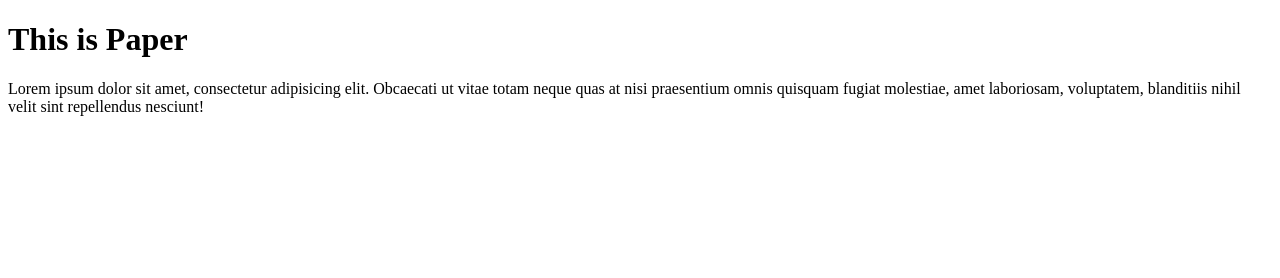
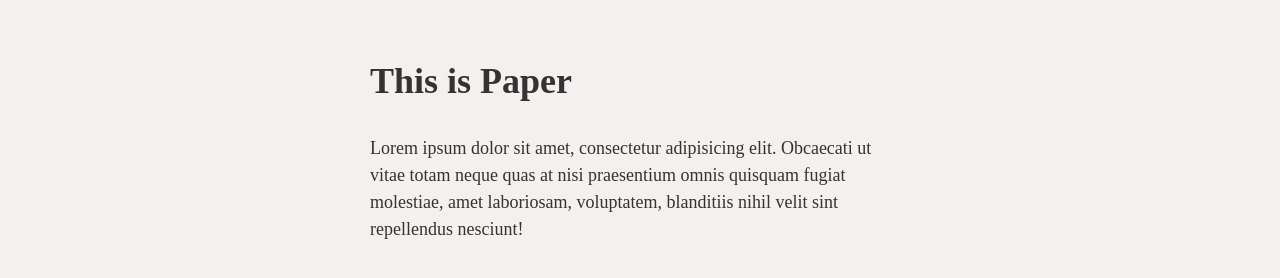
Before and after one commit to csshugs/paper, a website: page index.html in a window 1280 px wide. Drawn offline with Linux system fonts and the light colour scheme.

Commit message:
feat: add basic css

```diff
--- /dev/null
+++ b/css/style.css
@@ -0,0 +1,37 @@
+body,
+h1, h2, h3, h4, h5, h6,
+blockquote, p, pre,
+dl, dd, ol, ul,
+figure,
+hr,
+fieldset, legend {
+    margin:  0;
+    padding: 0;
+}
+
+address,
+h1, h2, h3, h4, h5, h6,
+blockquote, p, pre,
+dl, ol, ul,
+figure,
+hr,
+table,
+fieldset {
+    margin-bottom: 1.5rem;
+}
+
+html {
+    font-size: 18px;
+    line-height: 1.5;
+    background-color: #f3f0f0;
+    color: #333;
+}
+
+body {
+    max-width: 60ch;
+    margin-left: auto;
+    margin-right: auto;
+    padding-top: 3rem;
+    padding-left: 1.5rem;
+    padding-right: 1.5rem;
+}
--- a/index.html
+++ b/index.html
@@ -3,6 +3,7 @@
 <head>
     <meta charset="UTF-8">
     <title>Paper</title>
+    <link rel="stylesheet" href="css/style.css">
 </head>
 <body>
 
```
